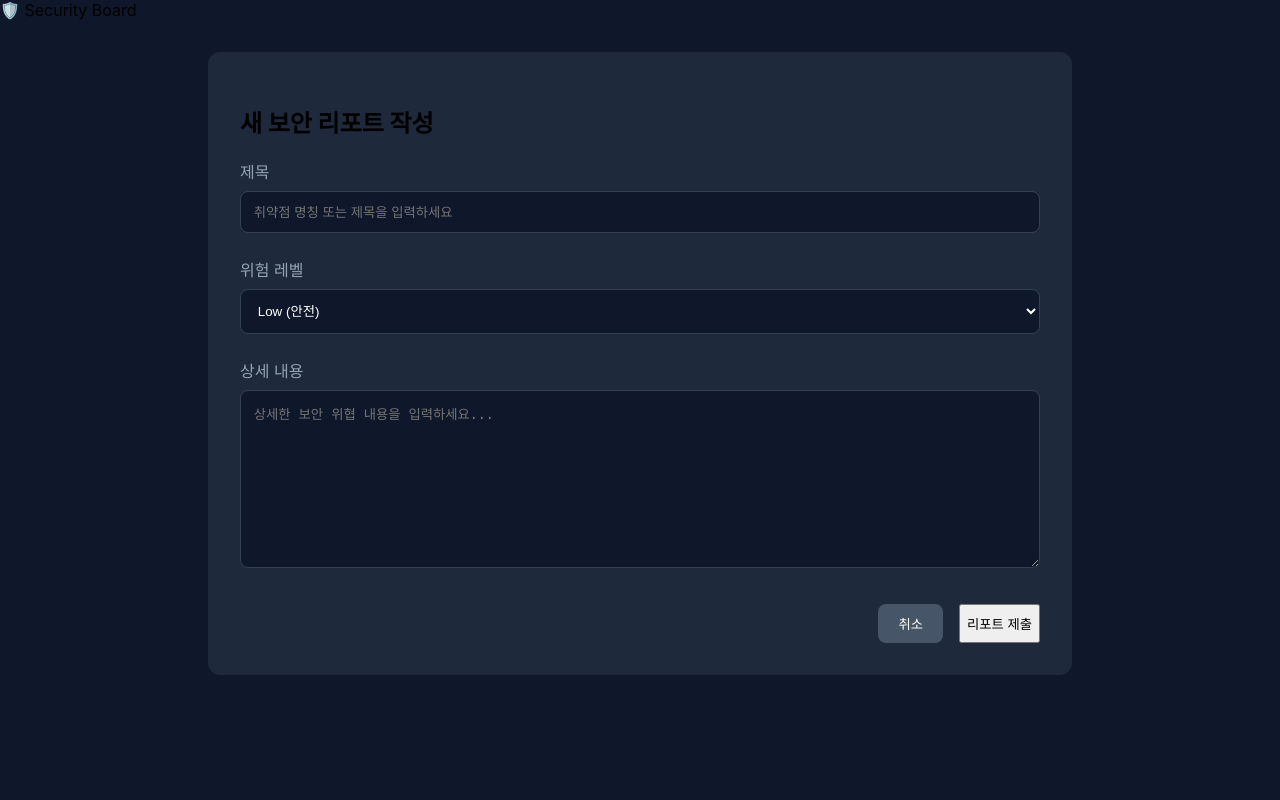
After one commit to kang-4257/kang-inho-practice, a FastAPI app: template app/templates/write.html in a window 1280 px wide. The commit adds this page. Run offline with FastAPI, Linux system fonts and the light colour scheme; the template is opened without the code that fills it, so the values that code supplies are empty.

Commit message:
fix: html, css 수정

```diff
--- a/app/main.py
+++ b/app/main.py
@@ -224,3 +224,18 @@ async def main_page(request: Request):
 @app.get("/logout")
 async def logout():
     return RedirectResponse(url="/", status_code=303)
+
+@app.get("/write", response_class=HTMLResponse)
+async def write_page(request: Request):
+    return templates.TemplateResponse("write.html", {"request": request})
+
+@app.post("/write")
+async def create_post(
+    title: str = Form(...),
+    content: str = Form(...),
+    status: str = Form(...),
+    db: Session = Depends(get_db)
+):
+    # DB 저장 로직 + Gemini AI 요약 로직 추가 예정
+    print(f"새 글 수신: {title}")
+    return RedirectResponse(url="/main", status_code=303)
--- a/app/static/css/style.css
+++ b/app/static/css/style.css
@@ -151,3 +151,13 @@ input:focus { border-color: var(--accent); }
     font-size: 0.9rem;
 }
 .btn-logout:hover { color: #ef4444; }
+
+.write-box { background: #1e293b; padding: 2rem; border-radius: 12px; max-width: 800px; margin: 0 auto; }
+.form-group { margin-bottom: 1.5rem; text-align: left; }
+.form-group label { display: block; margin-bottom: 0.5rem; color: #94a3b8; }
+.form-group input, .form-group select, .form-group textarea {
+    width: 100%; padding: 0.8rem; border-radius: 8px; border: 1px solid #334155;
+    background: #0f172a; color: white; box-sizing: border-box;
+}
+.write-buttons { display: flex; gap: 1rem; justify-content: flex-end; margin-top: 2rem; }
+.btn-secondary { background: #475569; color: white; border: none; padding: 10px 20px; border-radius: 8px; cursor: pointer; }
--- /dev/null
+++ b/app/templates/write.html
@@ -0,0 +1,43 @@
+<!DOCTYPE html>
+<html lang="ko">
+<head>
+    <meta charset="UTF-8">
+    <title>Write - Security Board</title>
+    <link rel="stylesheet" href="/static/css/style.css?v=6">
+</head>
+<body class="dashboard-body">
+    <div class="container">
+        <header class="main-header">
+            <div class="logo" onclick="location.href='/main'" style="cursor:pointer">🛡️ Security <span>Board</span></div>
+        </header>
+
+        <main class="dashboard-content">
+            <div class="write-box">
+                <h2>새 보안 리포트 작성</h2>
+                <form action="/write" method="post">
+                    <div class="form-group">
+                        <label>제목</label>
+                        <input type="text" name="title" placeholder="취약점 명칭 또는 제목을 입력하세요" required>
+                    </div>
+                    <div class="form-group">
+                        <label>위험 레벨</label>
+                        <select name="status">
+                            <option value="low">Low (안전)</option>
+                            <option value="medium">Medium (주의)</option>
+                            <option value="high">High (위험)</option>
+                        </select>
+                    </div>
+                    <div class="form-group">
+                        <label>상세 내용</label>
+                        <textarea name="content" rows="10" placeholder="상세한 보안 위협 내용을 입력하세요..." required></textarea>
+                    </div>
+                    <div class="write-buttons">
+                        <button type="button" class="btn-secondary" onclick="history.back()">취소</button>
+                        <button type="submit" class="btn-primary">리포트 제출</button>
+                    </div>
+                </form>
+            </div>
+        </main>
+    </div>
+</body>
+</html>
```
